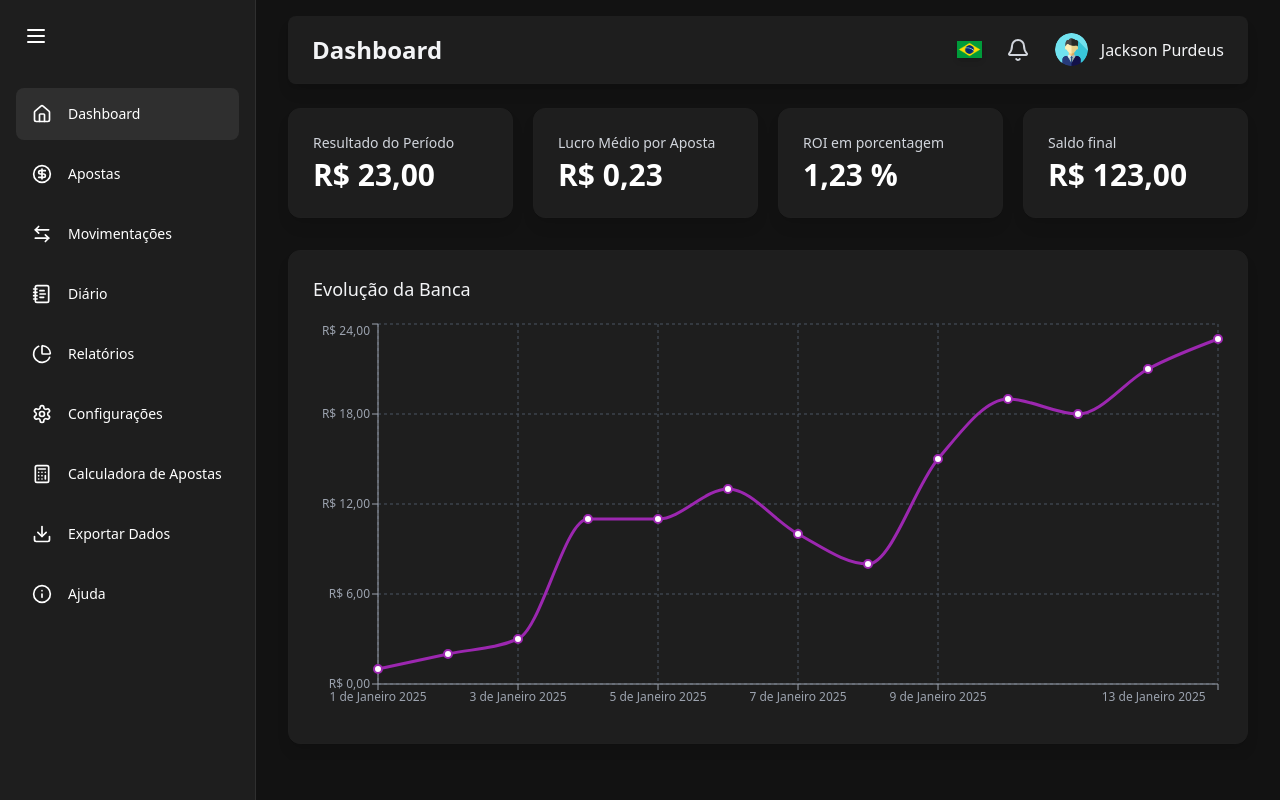
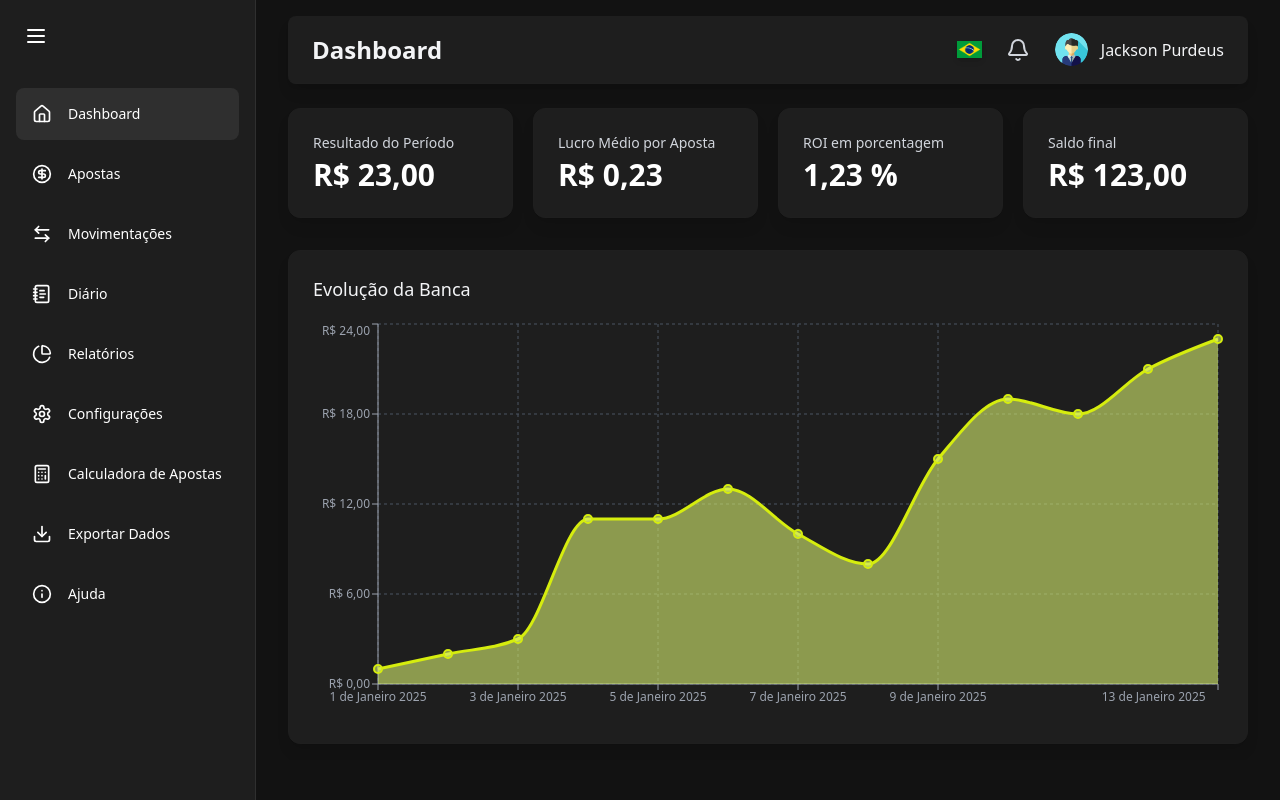
Before and after one commit to JacksonLRD/betting-tool-web, a Next.js app: page / in a window 1280 px wide. Built offline with nearby package versions, Linux system fonts and the light colour scheme.

Commit message:
refactor: changes chart color

```diff
--- a/components/BankEvolutionOverviewChart.tsx
+++ b/components/BankEvolutionOverviewChart.tsx
@@ -2,6 +2,8 @@
 
 import { useEffect, useState } from 'react'
 import {
+  Area,
+  AreaChart,
   CartesianGrid,
   Line,
   LineChart,
@@ -33,7 +35,7 @@ const BankEvolutionOverviewChart = () => {
       </h2>
       <div className="h-64 md:h-100">
         <ResponsiveContainer width="100%" height="100%">
-          <LineChart data={bankEvolutionData}>
+          <AreaChart data={bankEvolutionData}>
             <CartesianGrid strokeDasharray="3 3" stroke="#4b5563" />
             <XAxis
               dataKey="date"
@@ -56,15 +58,16 @@ const BankEvolutionOverviewChart = () => {
               itemStyle={{ color: '#e5e7eb' }}
               formatter={(value: number) => formatMoney(value)}
             />
-            <Line
+            <Area
               type="monotone"
               dataKey="value"
-              stroke="#9c27b0"
+              stroke="#d6ed0e"
+              fill="#d6ed6e"
               strokeWidth={3}
               dot={{ strokeWidth: 2, r: 4 }}
               activeDot={{ r: 6, strokeWidth: 2 }}
             />
-          </LineChart>
+          </AreaChart>
         </ResponsiveContainer>
       </div>
     </div>
```
